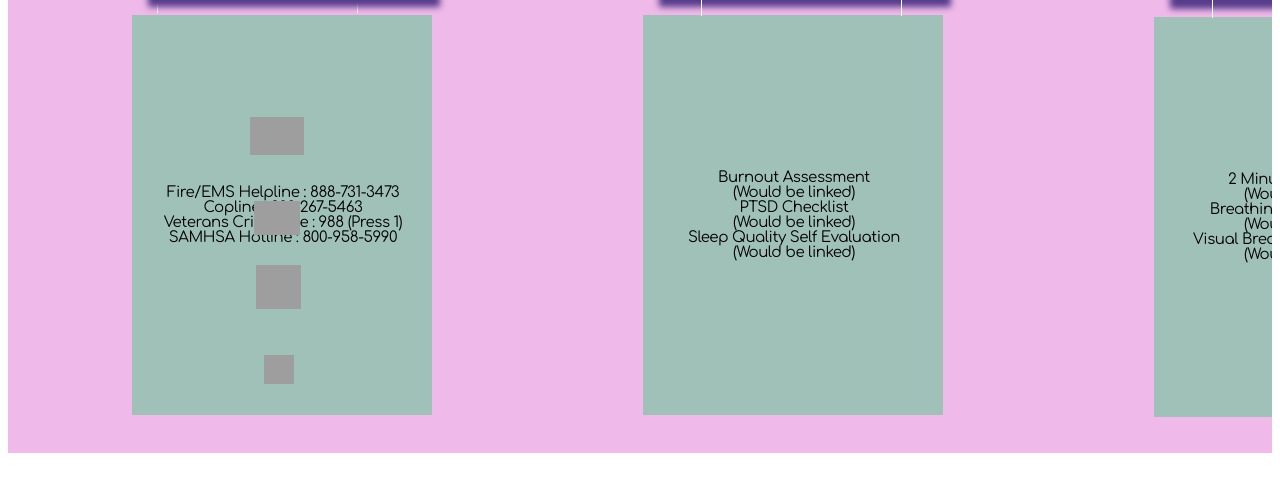
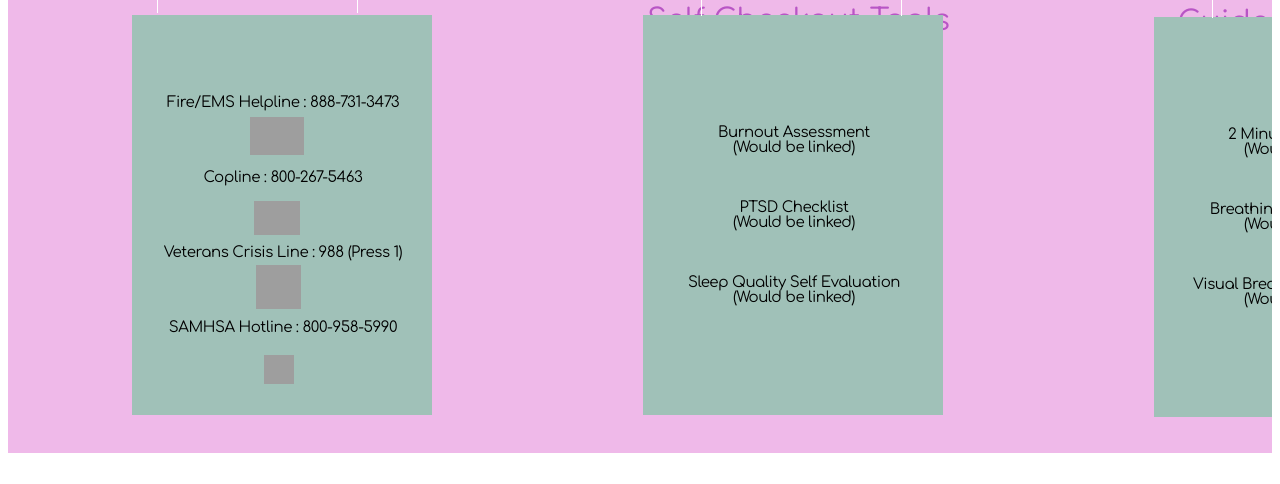
Before and after one commit to Chase-520/TritonHack, a Flask app: template templates/ResourcePage.html in a window 1280 px wide. Shown: the part 316-800 px from the top of the page. Run offline with Flask 3, Linux system fonts and the light colour scheme; the template is opened without the code that fills it, so the values that code supplies are empty; grey boxes are pictures that could not be loaded.

Commit message:
Update ResourcePage.html

```diff
--- a/templates/ResourcePage.html
+++ b/templates/ResourcePage.html
@@ -4,110 +4,173 @@
   	<meta charset="utf-8">
   	<meta name="viewport" content="initial-scale=1, width=device-width">
 
-	<link rel="stylesheet" href="{{ url_for('static', filename='style/ResourcePage.css') }}">
+  	<link rel="stylesheet"  href="./ResourcePage.css" />
   	<link rel="stylesheet" href="https://fonts.googleapis.com/css2?family=Comfortaa:wght@400&display=swap" />
+
+
+
 </head>
 <body>
+
   	<div class="resources-page">
     		<div class="tab-resources-parent">
-            <div class="tab-resources" id="tabHome">
+      			<div class="tab-resources" id="tabResources">
         				<img class="union-icon" alt="" src="Union.svg">
-                <div class="resources">Home</div>
+
+        				<div class="resources">Physical Stress Monitor</div>
       			</div>
-            <div class="tab-resources" id="tabSupportGroups">
+      			<div class="tab-resources" id="tabResources1">
         				<img class="union-icon" alt="" src="Union.svg">
-                <div class="resources">Support Groups</div>
+
+        				<div class="resources1">Home</div>
       			</div>
-            <div class="tab-resources" id="tabSupportForums">
+      			<div class="tab-resources" id="tabResources2">
         				<img class="union-icon" alt="" src="Union.svg">
-                <div class="resources">Support Forums</div>
+
+        				<div class="resources1">Support Groups</div>
+      			</div>
+      			<div class="tab-resources" id="tabResources3">
+        				<img class="union-icon" alt="" src="Union.svg">
+
+        				<div class="resources1">Support Forums</div>
       			</div>
     		</div>
+    		<div class="resources-page-child">
+    		</div>
+    		<div class="resources-page-item">
+    		</div>
+    		<div class="tab-resources-group">
+      			<div class="tab-resources4" id="tabResources">
+        				<img class="union-icon" alt="" src="Union.svg">
 
-        <div class="resources-page-child"></div>
-        <div class="resources-page-item"></div>
-
-        <div class="tab-resources-group">
-            <div class="tab-resources3" id="tabHotlines">
-                <img class="union-icon" alt="" src="Union.svg">
-                <div class="resources3">Crisis & Peer Support Hotlines</div>
+        				<div class="resources">Crisis & Peer Support Hotlines</div>
       			</div>
-            <div class="component-child"></div>
+      			<div class="component-child">
+      			</div>
       			<div class="fireems-helpline-container">
         				<span class="fireems-helpline-container1">
+          					<p class="blank-line">&nbsp;</p>
+          					<p class="blank-line">&nbsp;</p>
+          					<p class="blank-line">&nbsp;</p>
           					<p class="blank-line">Fire/EMS Helpline : 888-731-3473</p>
+          					<p class="blank-line">&nbsp;</p>
+          					<p class="blank-line">&nbsp;</p>
+          					<p class="blank-line">&nbsp;</p>
+          					<p class="blank-line">&nbsp;</p>
           					<p class="blank-line">Copline : 800-267-5463</p>
+          					<p class="blank-line">&nbsp;</p>
+          					<p class="blank-line">&nbsp;</p>
+          					<p class="blank-line">&nbsp;</p>
+          					<p class="blank-line">&nbsp;</p>
           					<p class="blank-line">Veterans Crisis Line : 988 (Press 1)</p>
+          					<p class="blank-line">&nbsp;</p>
+          					<p class="blank-line">&nbsp;</p>
+          					<p class="blank-line">&nbsp;</p>
+          					<p class="blank-line">&nbsp;</p>
           					<p class="blank-line">SAMHSA Hotline : 800-958-5990</p>
+          					<p class="blank-line">&nbsp;</p>
+          					<p class="blank-line">&nbsp;</p>
+          					<p class="blank-line">&nbsp;</p>
         				</span>
       			</div>
     		</div>
+    		<div class="tab-resources-container">
+      			<div class="tab-resources4" id="tabResources">
+        				<img class="union-icon" alt="" src="Union.svg">
 
-        <div class="tab-resources-container">
-            <div class="tab-resources3" id="tabSelfTools">
-                <img class="union-icon" alt="" src="Union.svg">
-                <div class="resources">Self Checkout Tools</div>
+        				<div class="resources1">Self Checkout Tools</div>
       			</div>
-            <div class="component-child"></div>
+      			<div class="component-child">
+      			</div>
       			<div class="fireems-helpline-container">
         				<span class="fireems-helpline-container1">
           					<p class="blank-line">Burnout Assessment</p>
           					<p class="blank-line">(Would be linked)</p>
+          					<p class="blank-line">&nbsp;</p>
+          					<p class="blank-line">&nbsp;</p>
+          					<p class="blank-line">&nbsp;</p>
           					<p class="blank-line">PTSD Checklist</p>
           					<p class="blank-line">(Would be linked)</p>
+          					<p class="blank-line">&nbsp;</p>
+          					<p class="blank-line">&nbsp;</p>
+          					<p class="blank-line">&nbsp;</p>
           					<p class="blank-line">Sleep Quality Self Evaluation</p>
           					<p class="blank-line">(Would be linked)</p>
         				</span>
       			</div>
     		</div>
+    		<div class="group-div">
+      			<div class="tab-resources4" id="tabResources">
+        				<img class="union-icon" alt="" src="Union.svg">
 
-        <div class="group-div">
-            <div class="tab-resources3" id="tabExercises">
-                <img class="union-icon" alt="" src="Union.svg">
-                <div class="resources">Guided Exercises</div>
+        				<div class="resources1">Guided Exercises</div>
       			</div>
-            <div class="component-child"></div>
+      			<div class="component-child">
+      			</div>
       			<div class="fireems-helpline-container">
         				<span class="fireems-helpline-container1">
           					<p class="blank-line">2 Minute Reset Video</p>
           					<p class="blank-line">(Would be linked)</p>
+          					<p class="blank-line">&nbsp;</p>
+          					<p class="blank-line">&nbsp;</p>
+          					<p class="blank-line">&nbsp;</p>
           					<p class="blank-line">Breathing Exercises Video</p>
           					<p class="blank-line">(Would be linked)</p>
+          					<p class="blank-line">&nbsp;</p>
+          					<p class="blank-line">&nbsp;</p>
+          					<p class="blank-line">&nbsp;</p>
           					<p class="blank-line">Visual Breathing Bubble Video</p>
           					<p class="blank-line">(Would be linked)</p>
         				</span>
       			</div>
     		</div>
+    		<img class="firetruck-icon" alt="" src="FireTruck.svg">
 
-        <img class="firetruck-icon" alt="" src="FireTruck.svg">
     		<img class="cop-icon" alt="" src="Cop.png">
+
     		<img class="medal-icon" alt="" src="Medal.svg">
+
     		<img class="wave-icon" alt="" src="Wave.svg">
 
-        <div class="resources-page-inner"></div>
-        <div class="line-div"></div>
-        <div class="resources-page-child1"></div>
-        <div class="resources-page-child2"></div>
+    		<div class="resources-page-inner">
+    		</div>
+    		<div class="line-div">
+    		</div>
+    		<div class="resources-page-child1">
+    		</div>
+    		<div class="resources-page-child2">
+    		</div>
   	</div>
 
+
+
+
   	<script>
-        const links = {
-            tabHome: "HomePage.html",
-            tabSupportGroups: "SupportGroupsPage.html",
-            tabSupportForums: "SupportForumsPage.html",
-            tabHotlines: "HotlinesPage.html",
-            tabSelfTools: "SelfToolsPage.html",
-            tabExercises: "GuidedExercisesPage.html"
-        };
-
-        for (const [id, url] of Object.entries(links)) {
-            const el = document.getElementById(id);
-            if (el) {
-                el.addEventListener("click", () => {
-                    window.location.href = url;
+    		var tabResources = document.getElementById("tabResources");
+    		if(tabResources) {
+      			tabResources.addEventListener("click", function (e) {
+        				window.location.href = "PhysicalStressMonitorPage.html"
       			});
     		}
+
+    		var tabResources1 = document.getElementById("tabResources1");
+    		if(tabResources1) {
+      			tabResources1.addEventListener("click", function (e) {
+        				window.location.href = "HomePage.html";
+      			});
     		}
-    </script>
-</body>
+
+    		var tabResources2 = document.getElementById("tabResources2");
+    		if(tabResources2) {
+      			tabResources2.addEventListener("click", function (e) {
+        				window.location.href = "SupportGroupsPage.html";
+      			});
+    		}
+
+    		var tabResources3 = document.getElementById("tabResources3");
+    		if(tabResources3) {
+      			tabResources3.addEventListener("click", function (e) {
+        				window.location.href = "SupportForumsPage.html";
+      			});
+    		}</script></body>
 </html>
```
Lines whose indentation alone changed are shown as unchanged.
